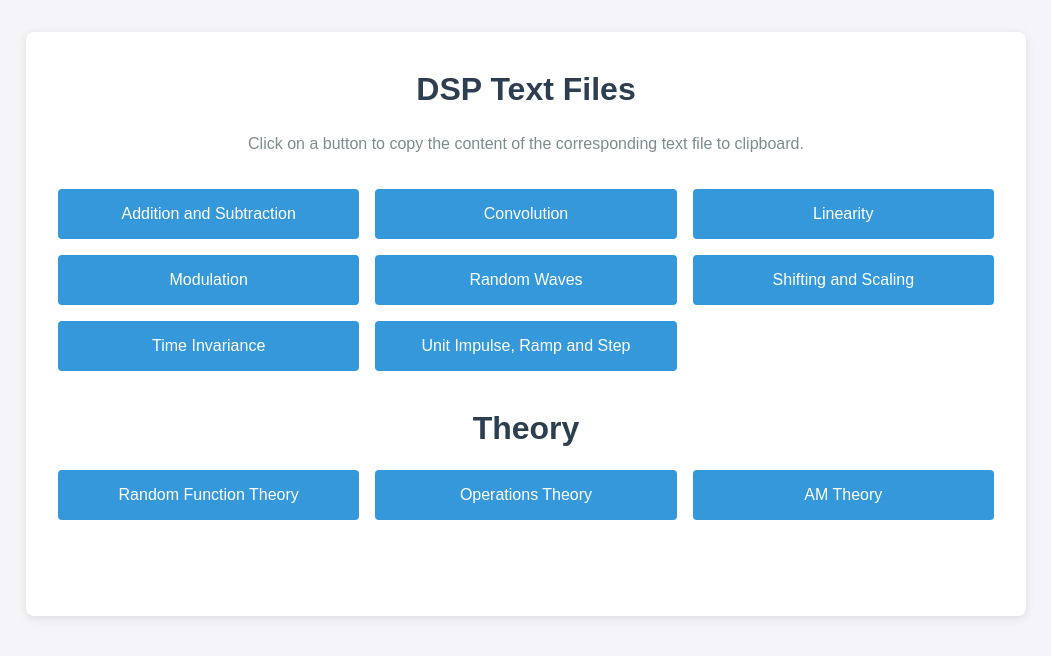
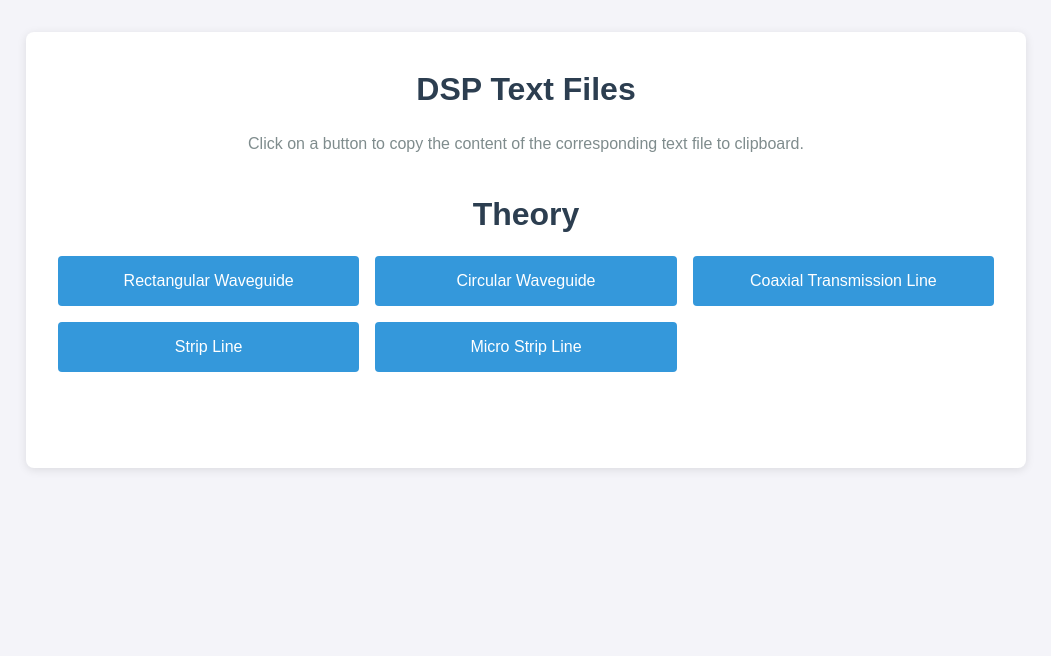
Before and after one commit to Adiaparmar/DSP, a plain HTML site: page index.html in a window 1280 px wide. Shown: the whole page, without its empty margins (114-1165 px from the left). Drawn offline with Linux system fonts and the light colour scheme.

Commit message:
Update index.html and add new theory text files for waveguide concepts

```diff
--- a/index.html
+++ b/index.html
@@ -13,38 +13,22 @@
         Click on a button to copy the content of the corresponding text file to
         clipboard.
       </p>
-      <div class="buttons-container">
-        <button class="copy-btn" data-file="addition and subtraction.txt">
-          Addition and Subtraction
-        </button>
-        <button class="copy-btn" data-file="convolution.txt">
-          Convolution
-        </button>
-        <button class="copy-btn" data-file="linearity.txt">Linearity</button>
-        <button class="copy-btn" data-file="modulation.txt">Modulation</button>
-        <button class="copy-btn" data-file="random waves.txt">
-          Random Waves
-        </button>
-        <button class="copy-btn" data-file="shifting and scaling.txt">
-          Shifting and Scaling
-        </button>
-        <button class="copy-btn" data-file="time invariance.txt">
-          Time Invariance
-        </button>
-        <button class="copy-btn" data-file="unit impulse, ramp and step.txt">
-          Unit Impulse, Ramp and Step
-        </button>
-      </div>
 
       <h1>Theory</h1>
       <div class="buttons-container">
-        <button class="copy-btn" data-file="random function theory.txt">
-          Random Function Theory
+        <button class="copy-btn" data-file="Rectangular Waveguide.txt">
+          Rectangular Waveguide
         </button>
-        <button class="copy-btn" data-file="operation.txt">
-          Operations Theory
+        <button class="copy-btn" data-file="Circular Waveguide.txt">
+          Circular Waveguide
         </button>
-        <button class="copy-btn" data-file="am theory.txt">AM Theory</button>
+        <button class="copy-btn" data-file="Coaxial Transmission Line.txt">
+          Coaxial Transmission Line
+        </button>
+        <button class="copy-btn" data-file="Strip Line.txt">Strip Line</button>
+        <button class="copy-btn" data-file="Micro Strip Line.txt">
+          Micro Strip Line
+        </button>
       </div>
       <div id="status-message"></div>
     </div>
```
Also changed, not shown: Circular Waveguide.txt (added), Coaxial Transmission Line.txt (added), Micro Strip Line.txt (added), Rectangular Waveguide.txt (added), Strip Line.txt (added).
